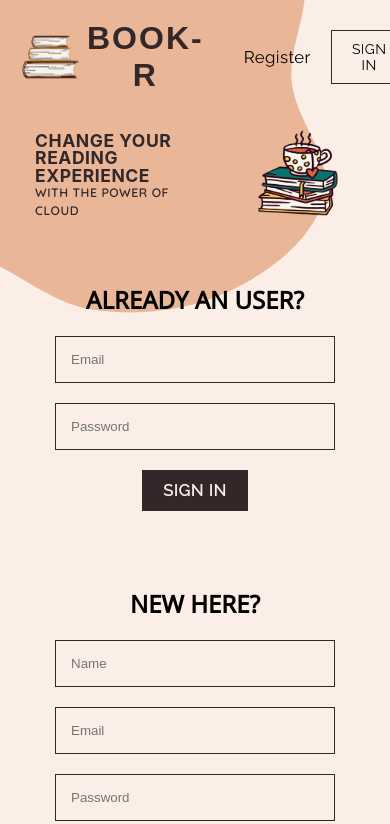
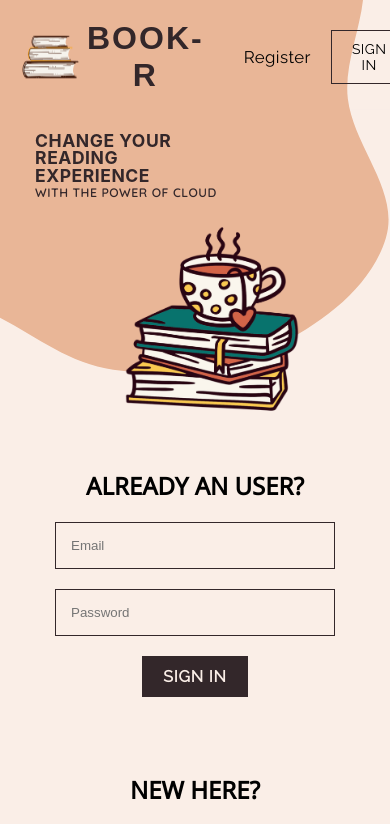
Before and after one commit to palakjain21/bookr, a React (Create React App) app: page / in a window 390 px wide. Shown: the top 824 px of the page. Built offline with nearby package versions, Linux system fonts and the light colour scheme; a web font is replaced by a local one.

Commit message:
resolved conflicts

```diff
--- a/src/components/HomePage/Hero/Hero.module.scss
+++ b/src/components/HomePage/Hero/Hero.module.scss
@@ -30,3 +30,14 @@
     }
   }
 }
+@media screen and (max-width: 500px) {
+  .hero {
+    display: block;
+    margin-left: auto;
+    margin-right: auto;
+  }
+  .booksContainer {
+    min-width: 200px;
+    margin-left: 3.5em;
+  }
+}
```
